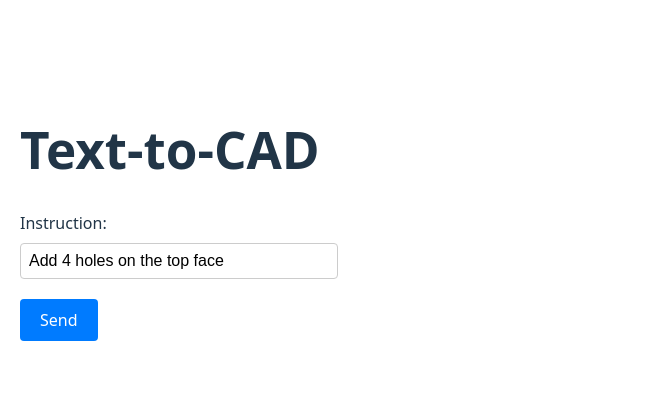
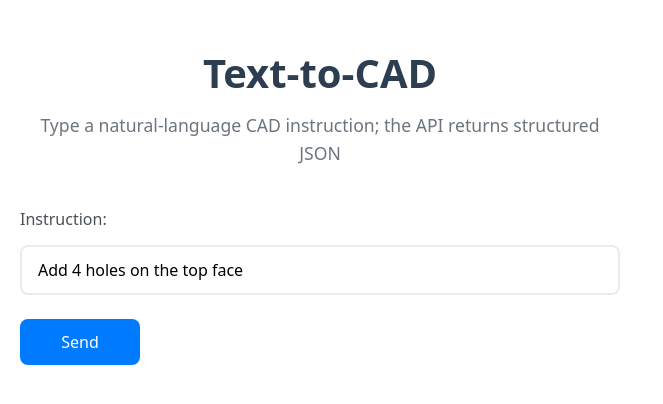
Before and after one commit to Giovanni-Abbruzzo/text-to-cad, a React (Vite) app in the folder frontend/: page / in a window 1280 px wide. Shown: the part 176-580 px from the top of the page, without its empty margins (0-663 px from the left). Built offline with nearby package versions, Linux system fonts and the light colour scheme; no server answers.

Commit message:
style(frontend): improve spacing, headings and color for a cleaner MVP

```diff
--- a/frontend/src/App.jsx
+++ b/frontend/src/App.jsx
@@ -22,11 +22,42 @@ function App() {
   }
 
   return (
-    <div style={{ padding: '20px', maxWidth: '800px', margin: '0 auto' }}>
-      <h1>Text-to-CAD</h1>
+    <div style={{
+      padding: '40px 20px',
+      maxWidth: '800px',
+      margin: '0 auto',
+      fontFamily: 'system-ui, -apple-system, sans-serif',
+      lineHeight: '1.6'
+    }}>
+      <div style={{ textAlign: 'center', marginBottom: '40px' }}>
+        <h1 style={{
+          fontSize: '2.5rem',
+          margin: '0 0 16px 0',
+          color: '#2c3e50',
+          fontWeight: '600'
+        }}>
+          Text-to-CAD
+        </h1>
+        <p style={{
+          fontSize: '1.1rem',
+          color: '#6c757d',
+          margin: '0',
+          maxWidth: '600px',
+          marginLeft: 'auto',
+          marginRight: 'auto'
+        }}>
+          Type a natural-language CAD instruction; the API returns structured JSON
+        </p>
+      </div>
 
-      <div style={{ marginBottom: '20px' }}>
-        <label htmlFor="instruction" style={{ display: 'block', marginBottom: '8px' }}>
+      <div style={{ marginBottom: '24px' }}>
+        <label htmlFor="instruction" style={{
+          display: 'block',
+          marginBottom: '12px',
+          fontSize: '1rem',
+          fontWeight: '500',
+          color: '#495057'
+        }}>
           Instruction:
         </label>
         <input
@@ -36,11 +67,17 @@ function App() {
           onChange={(e) => setInstruction(e.target.value)}
           style={{
             width: '100%',
-            padding: '8px',
+            padding: '12px 16px',
             fontSize: '16px',
-            border: '1px solid #ccc',
-            borderRadius: '4px',
+            border: '2px solid #e9ecef',
+            borderRadius: '8px',
+            outline: 'none',
+            transition: 'border-color 0.2s ease',
+            fontFamily: 'inherit',
+            boxSizing: 'border-box'
           }}
+          onFocus={(e) => e.target.style.borderColor = '#007bff'}
+          onBlur={(e) => e.target.style.borderColor = '#e9ecef'}
         />
       </div>
 
@@ -48,14 +85,28 @@ function App() {
         onClick={handleSend}
         disabled={loading || !instruction.trim()}
         style={{
-          padding: '10px 20px',
+          padding: '12px 24px',
           fontSize: '16px',
-          backgroundColor: loading ? '#ccc' : '#007bff',
+          fontWeight: '500',
+          backgroundColor: loading ? '#6c757d' : '#007bff',
           color: 'white',
           border: 'none',
-          borderRadius: '4px',
+          borderRadius: '8px',
           cursor: loading ? 'not-allowed' : 'pointer',
-          marginBottom: '20px',
+          marginBottom: '32px',
+          fontFamily: 'inherit',
+          transition: 'background-color 0.2s ease',
+          minWidth: '120px'
+        }}
+        onMouseOver={(e) => {
+          if (!loading && instruction.trim()) {
+            e.target.style.backgroundColor = '#0056b3'
+          }
+        }}
+        onMouseOut={(e) => {
+          if (!loading && instruction.trim()) {
+            e.target.style.backgroundColor = '#007bff'
+          }
         }}
       >
         {loading ? 'Processing...' : 'Send'}
@@ -63,14 +114,25 @@ function App() {
 
       {response && (
         <div>
-          <h3>Response:</h3>
+          <h3 style={{
+            fontSize: '1.25rem',
+            marginBottom: '16px',
+            color: '#495057',
+            fontWeight: '500'
+          }}>
+            Response:
+          </h3>
           <pre
             style={{
-              backgroundColor: '#f5f5f5',
-              padding: '15px',
-              borderRadius: '4px',
+              backgroundColor: '#000000',
+              padding: '20px',
+              borderRadius: '8px',
               overflow: 'auto',
-              border: '1px solid #ddd',
+              border: '1px solid #e9ecef',
+              fontSize: '14px',
+              lineHeight: '1.4',
+              fontFamily: 'Monaco, Consolas, "Courier New", monospace',
+              maxHeight: '400px'
             }}
           >
             {JSON.stringify(response, null, 2)}
```
